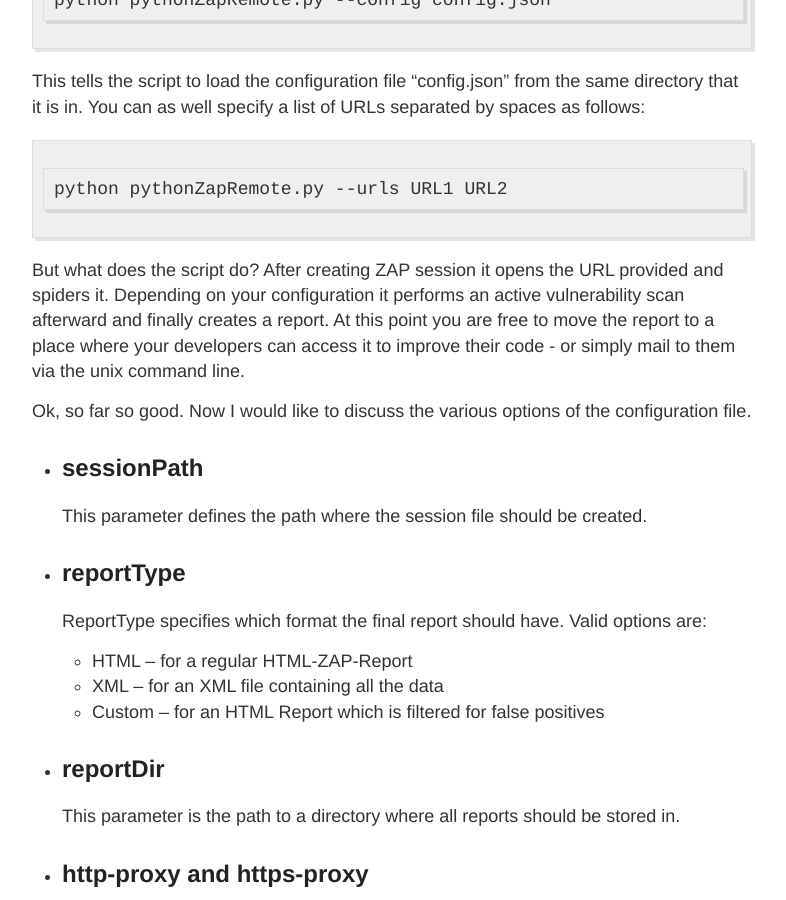
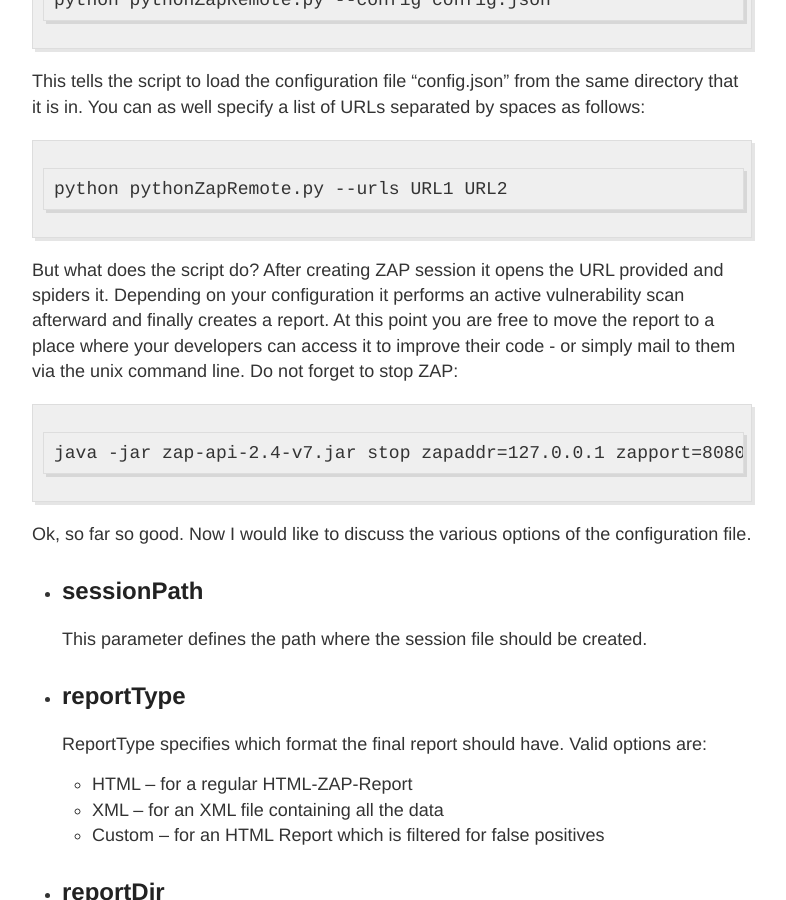
Before and after one commit to mmiedaner/mmiedaner.github.io, a Jekyll site: the page built from _posts/2016-04-22-automating-web-application-scans-with-zap.md, in a window 1280 px wide and 900 px high, scrolled down 1287 px. Shown: the whole window, without its empty margins (248-1034 px from the left). Built offline with Jekyll 4.4.1, drawn with Linux system fonts in a browser that asks for light colours; comment, search, counter and statistics services are not loaded.

Commit message:
minor fix

```diff
--- a/_posts/2016-04-22-automating-web-application-scans-with-zap.md
+++ b/_posts/2016-04-22-automating-web-application-scans-with-zap.md
@@ -58,7 +58,9 @@
 active vulnerability scan afterward and finally creates a report. At
 this point you are free to move the report to a place where your
 developers can access it to improve their code - or simply mail to
-them via the unix command line.
+them via the unix command line. Do not forget to stop ZAP:
+
+	java -jar zap-api-2.4-v7.jar stop zapaddr=127.0.0.1 zapport=8080
 
 Ok, so far so good. Now I would like to discuss the various options of
 the configuration file.
```
